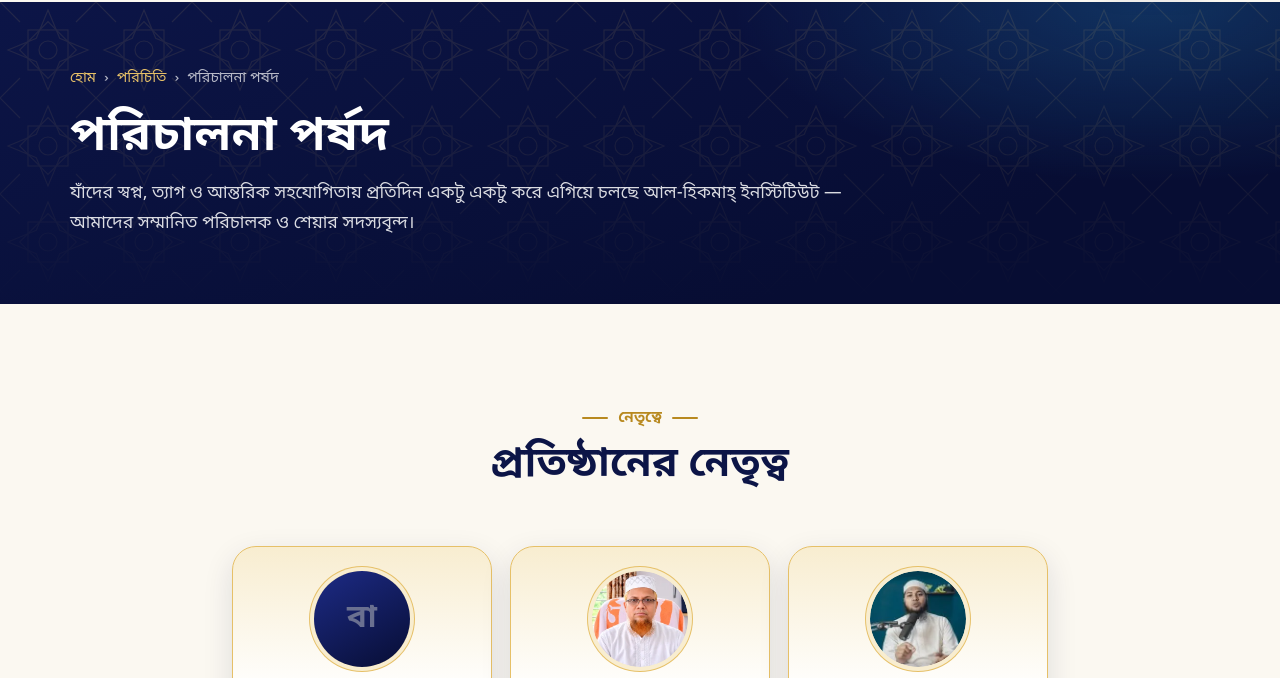
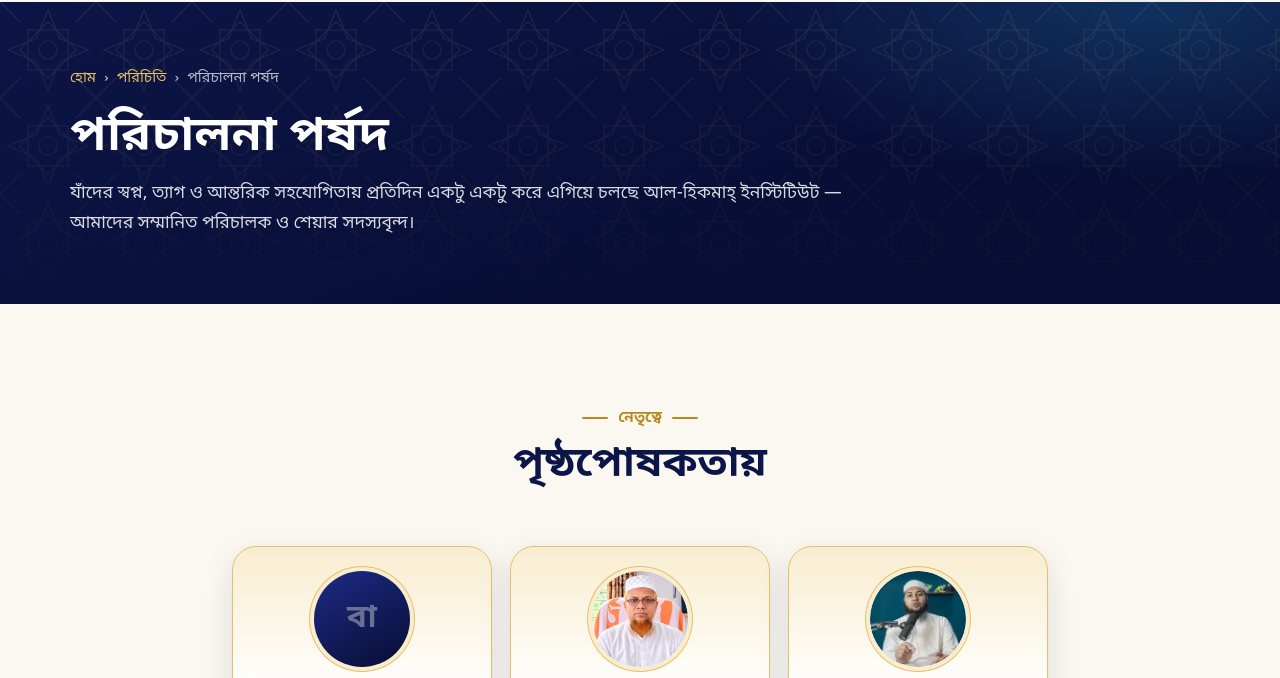
Before and after one commit to ibnhosain/http-www.alhikmahinstitute.online-, a plain HTML site: page board.html in a window 1280 px wide. Shown: the part 117-795 px from the top of the page. Drawn offline with Linux system fonts and the light colour scheme; a web font is replaced by a local one.

Commit message:
Website update (photos)

```diff
--- a/board.html
+++ b/board.html
@@ -146,7 +146,7 @@
         <div class="wrap">
           <div class="section-head reveal">
             <span class="kicker">নেতৃত্বে</span>
-            <h2>প্রতিষ্ঠানের নেতৃত্ব</h2>
+            <h2>পৃষ্ঠপোষকতায়</h2>
           </div>
           <div class="team board-top">
             <div class="member lead reveal" data-person="D01" tabindex="0" role="button" aria-haspopup="dialog"><span class="avatar" aria-hidden="true">বা</span><strong>আ.ন.ম আব্দুল্লাহিল বাকী</strong><span>চেয়ারম্যান</span><em class="member-more" aria-hidden="true">বিস্তারিত ›</em></div>
```
